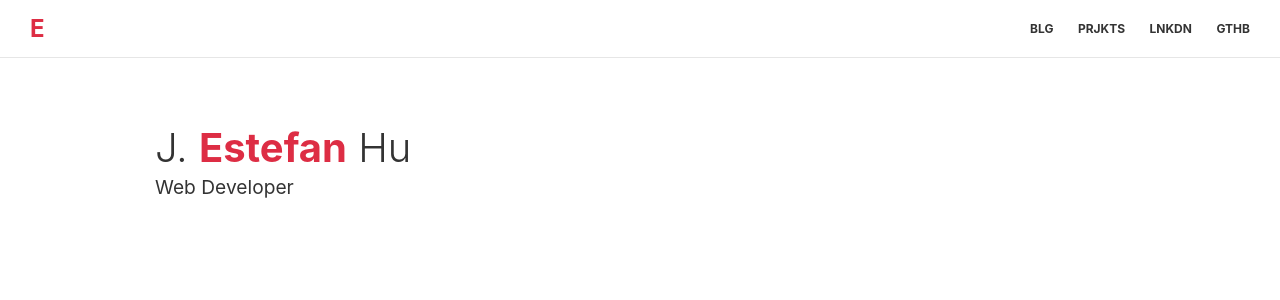
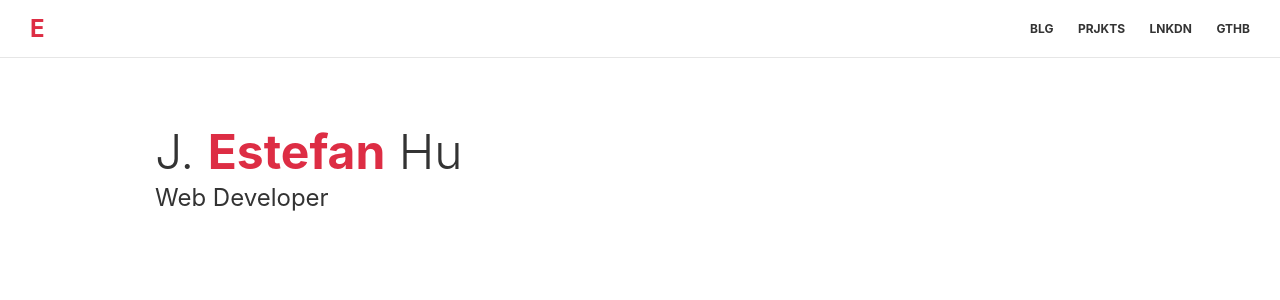
Before and after one commit to EstefanHu/portfolio, a Next.js app: page / in a window 1280 px wide. Shown: the top 300 px of the page. Built offline with nearby package versions, Linux system fonts and the light colour scheme.

Commit message:
Removed reads and class names

```diff
--- a/src/app/(landing)/landing.module.scss
+++ b/src/app/(landing)/landing.module.scss
@@ -6,8 +6,8 @@
   margin: var(--headerHeight) auto 0;
   padding: 20px 15px 50px;
 
-  .name {
-    font-size: 2.5rem;
+  h1 {
+    font-size: 3rem;
     margin-top: 50px;
     font-weight: 300;
 
@@ -17,37 +17,9 @@
     }
   }
 
-  .headliner {
+  h2 {
     margin-top: 10px;
-    font-size: 1.2rem;
+    font-size: 1.5rem;
     margin-bottom: 40vh;
   }
-
-  section {
-    display: flex;
-    flex-direction: column;
-    align-items: flex-end;
-    width: 100%;
-
-    h2 {
-      font-size: 1.1rem;
-      font-weight: bold;
-      text-transform: uppercase;
-      margin-bottom: 10px;
-    }
-
-    article {
-      margin-bottom: 20px;
-      text-align: right;
-
-      h3 {
-        font-size: 2rem;
-        transition: color 0.2s;
-
-        &:hover {
-          color: var(--accent);
-        }
-      }
-    }
-  }
 }
--- a/src/app/(landing)/page.tsx
+++ b/src/app/(landing)/page.tsx
@@ -1,38 +1,12 @@
-import Link from 'next/link';
 import styles from './landing.module.scss';
-
-const READS = [
-  {
-    title: 'More About Me',
-    url: '/blg/who-am-i',
-    createdAt: 'Jan 07 1996',
-  },
-  {
-    title: 'A Meta Modern Maker',
-    url: '/blg/',
-    createdAt: 'Jun 20 2023',
-  },
-];
 
 export default function Home() {
   return (
     <main className={styles.wrapper}>
-      <h1 className={styles.name}>
+      <h1>
         J. <span>Estefan</span> Hu
       </h1>
-      <p className={styles.headliner}>Web Developer</p>
-
-      {/* <section>
-        <h2>Reads</h2>
-
-        {READS.map(({ title, url }) => (
-          <Link key={title} href={url}>
-            <article>
-              <h3>{title}</h3>
-            </article>
-          </Link>
-        ))}
-      </section> */}
+      <h2>Web Developer</h2>
     </main>
   );
 }
```
